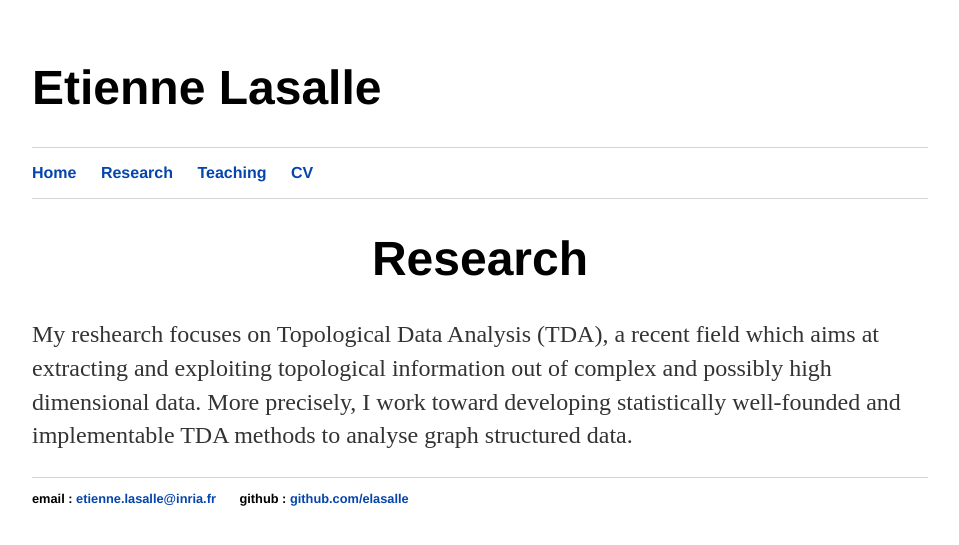
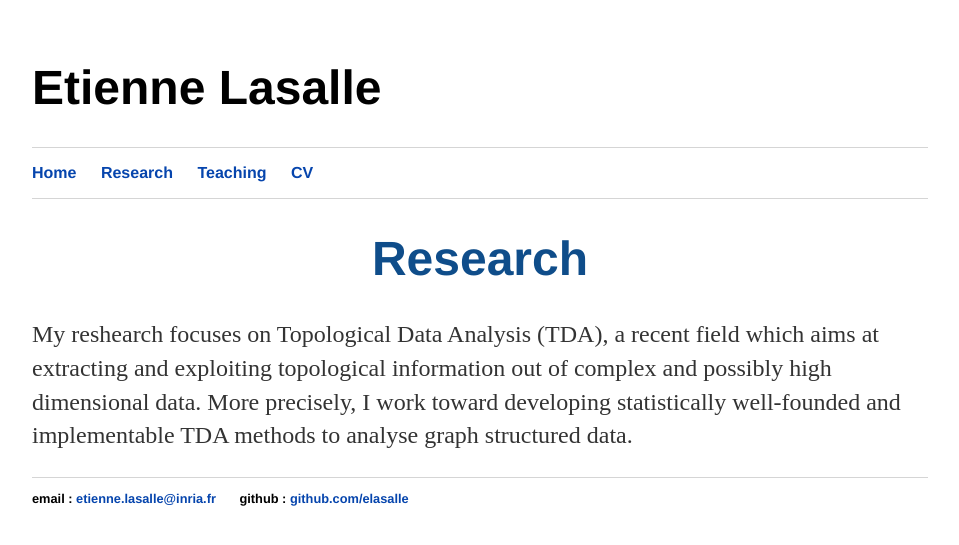
Before and after one commit to elasalle/elasalle.github.io, a Jekyll site: the page built from research/index.html, in a window 1280 px wide. Shown: the top 545 px of the page, without its empty margins (160-1119 px from the left). Built offline with Jekyll 4.4.1, drawn with Linux system fonts in a browser that asks for light colours.

Commit message:
Update main.css

```diff
--- a/css/main.css
+++ b/css/main.css
@@ -30,6 +30,7 @@ h1 {
     font-family:'Helvetica', 'Arial', 'Sans-Serif';
 }
 h1.title {
+    color : #0F4D8A;
     text-align: center;
 }
 p {
```
